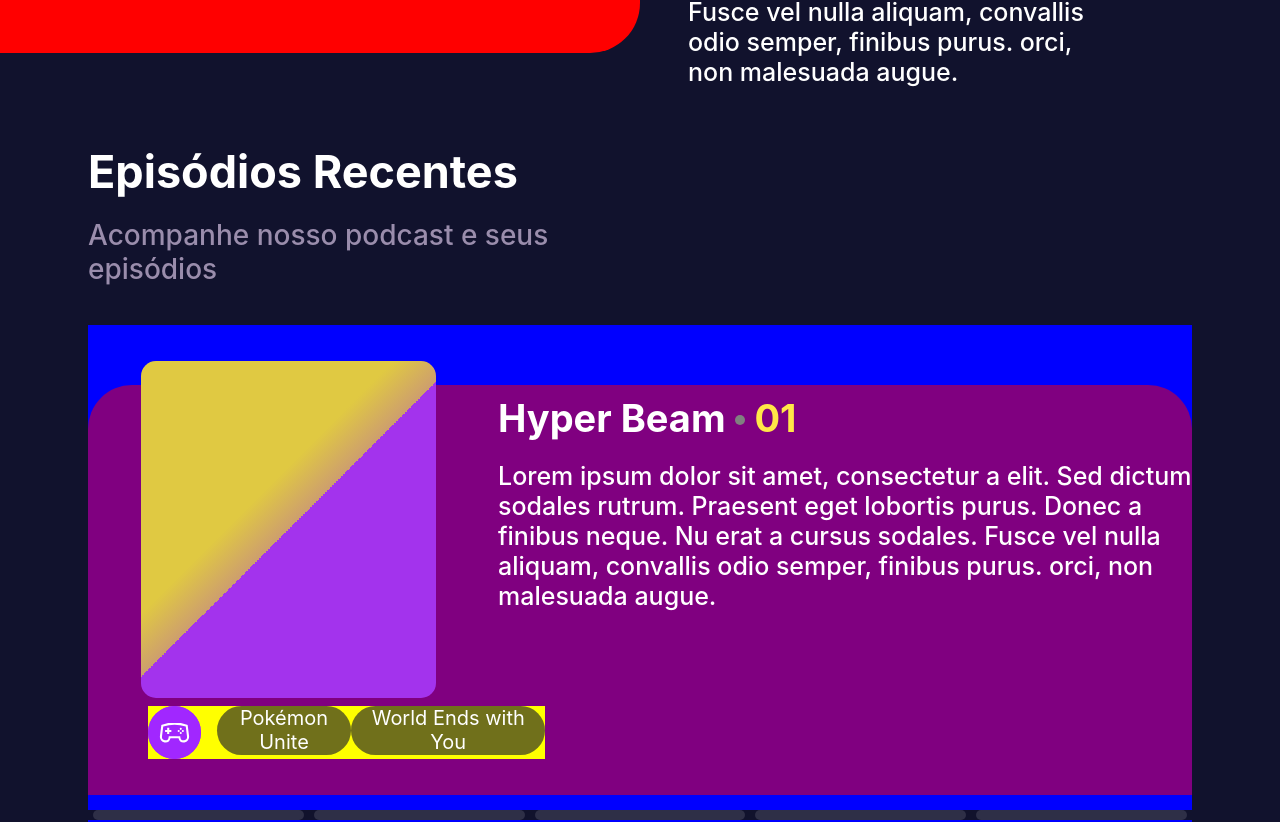
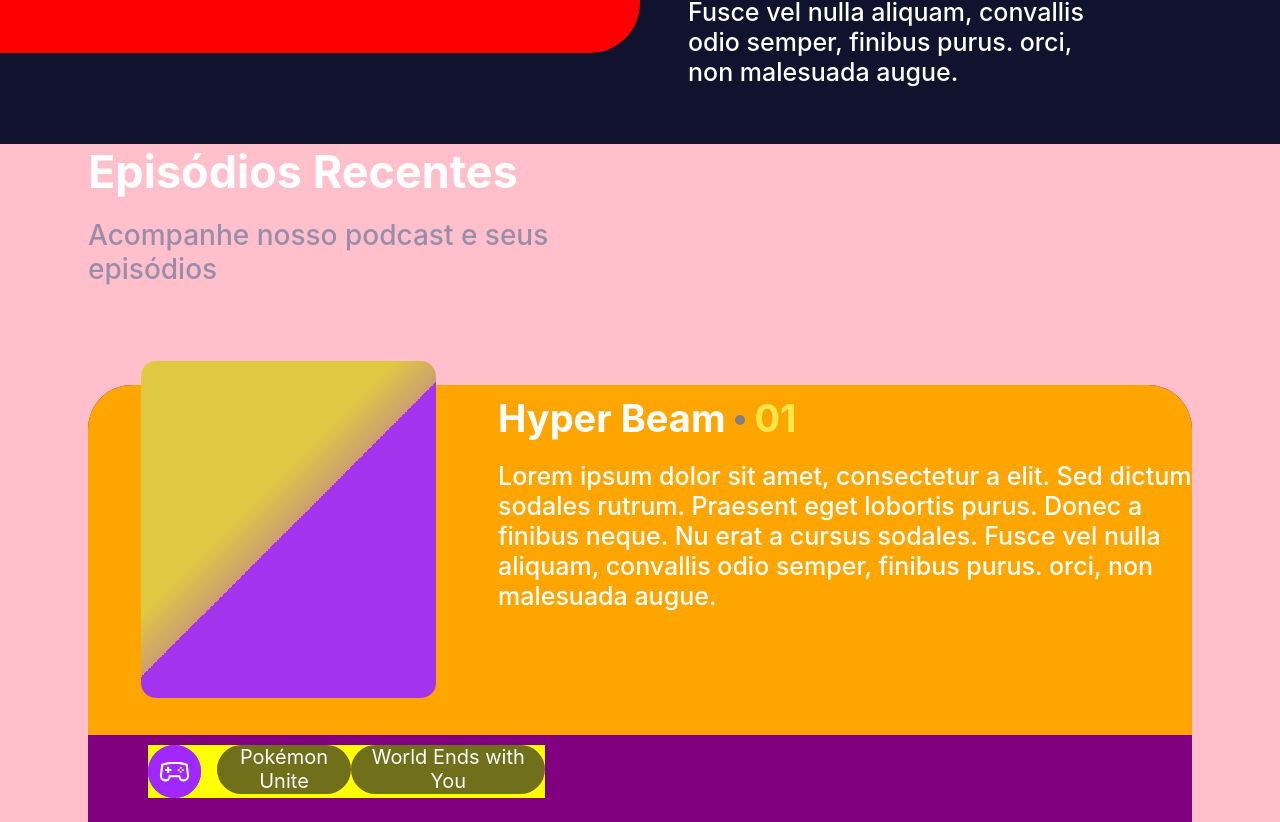
Before and after one commit to lucas-wyllame/hyper-beam, a Next.js app: page / in a window 1280 px wide. Shown: the part 1220-2042 px from the top of the page. Built offline with nearby package versions, Linux system fonts and the light colour scheme.

Commit message:
fix(home): fix size last episodes

```diff
--- a/package.json
+++ b/package.json
@@ -9,6 +9,7 @@
     "lint": "next lint"
   },
   "dependencies": {
+    "babel-preset-next": "^1.4.0",
     "next": "12.1.6",
     "react": "18.2.0",
     "react-dom": "18.2.0",
--- a/src/components/Carousel/styles.js
+++ b/src/components/Carousel/styles.js
@@ -29,7 +29,7 @@ export const CarousselStyled = styled.div`
   background: blue;
   display: flex;
   justify-content: space-between;
-  text-aling: center;
+  text-align: center;
   @media (max-width: 480px) {
     height: 270px;
   }
--- a/src/components/LastEpisodes/styles.js
+++ b/src/components/LastEpisodes/styles.js
@@ -3,7 +3,7 @@ import styled from "styled-components";
 export const Content = styled.div`
   width: 100%;
   height: 1000px;
-  // background: pink;
+  background: pink;
   margin: 20px 0;
   display: flex;
   flex-direction: column;
@@ -18,7 +18,7 @@ export const Content = styled.div`
 export const ListPodcasts = styled.div`
   width: 100%;
   height: 630px;
-  background: blue;
+  /* background: blue; */
   margin: 20px 0;
   display: flex;
   flex-direction: column;
@@ -30,7 +30,7 @@ export const ListPodcasts = styled.div`
 
 export const Background = styled.div`
   width: 95%;
-  height: 470px;
+  height: 520px;
   border-radius: 44px 44px 0px 0px;
   position: relative;
   top: 60px;
@@ -46,8 +46,8 @@ export const Background = styled.div`
 
 export const CardAndText = styled.div`
   width: 100%;
-  height: 7630px0%;
-  // background: orange;
+  height: 350px;
+  background: orange;
   display: flex;
   justify-content: flex-start;
   border-radius: 44px 44px 0px 0px;
```
Also changed, not shown: 1 other file (tests, documents, lock files or other folders).
